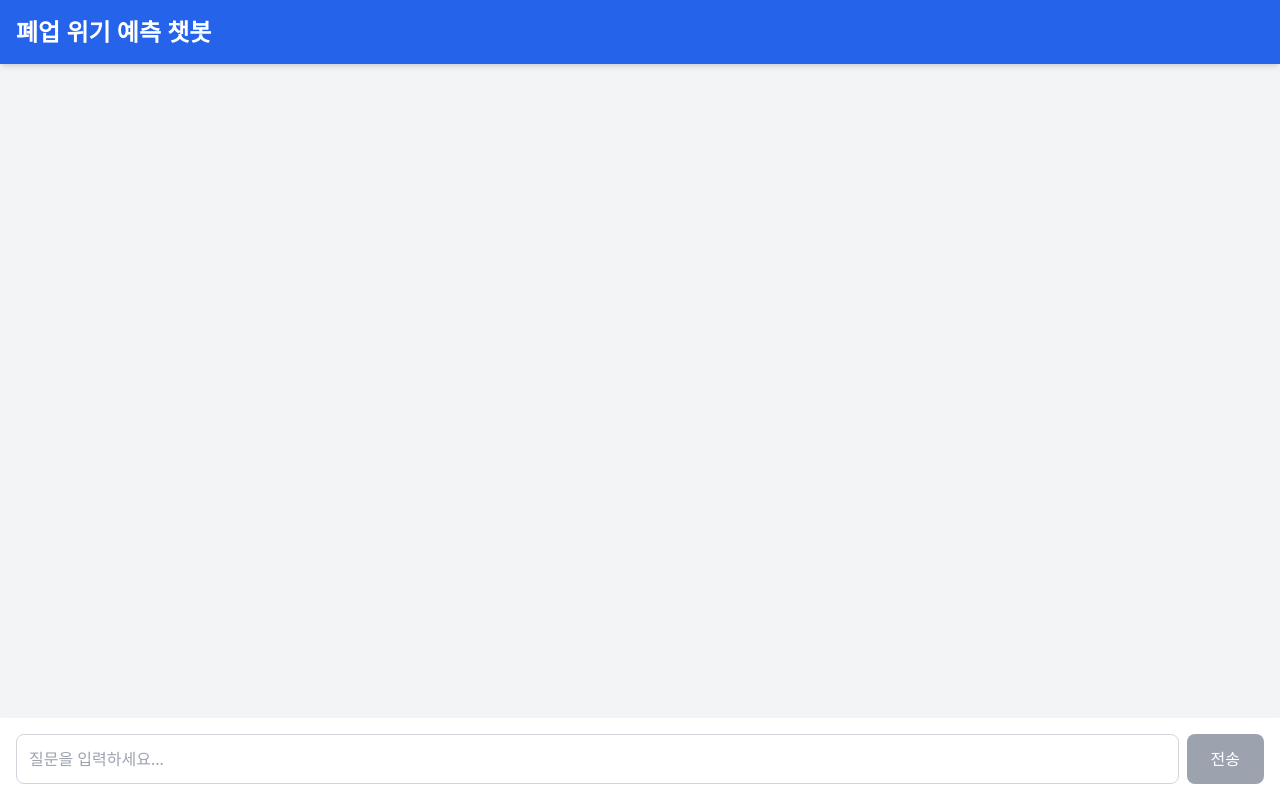
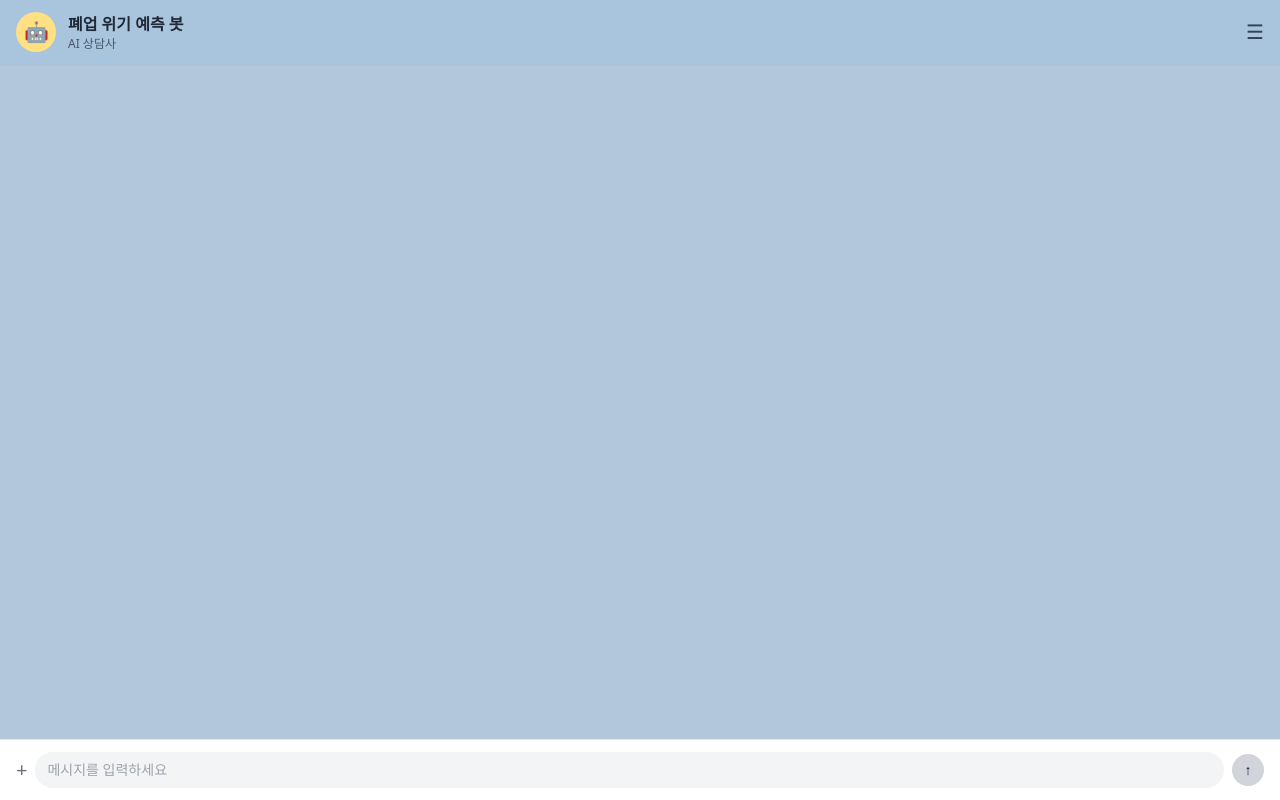
Before and after one commit to wonderfulawsome/Business-closure-prediction-RAG, a Next.js app in the folder frontend/: page / in a window 1280 px wide. Built offline with nearby package versions, Linux system fonts and the light colour scheme.

Commit message:
Update page.tsx

```diff
--- a/frontend/app/page.tsx
+++ b/frontend/app/page.tsx
@@ -45,54 +45,77 @@ export default function Home() {
   };
 
   return (
-    <div className="flex flex-col h-screen bg-gray-100">
-      <header className="bg-blue-600 text-white p-4 shadow-md">
-        <h1 className="text-2xl font-bold">폐업 위기 예측 챗봇</h1>
+    <div className="flex flex-col h-screen bg-[#B2C7D9]">
+      {/* 헤더 */}
+      <header className="bg-[#A8C5DD] px-4 py-3 flex items-center justify-between shadow-sm">
+        <div className="flex items-center gap-3">
+          <div className="w-10 h-10 bg-[#FFE082] rounded-full flex items-center justify-center text-xl">
+            🤖
+          </div>
+          <div>
+            <h1 className="text-gray-800 font-semibold">폐업 위기 예측 봇</h1>
+            <p className="text-xs text-gray-600">AI 상담사</p>
+          </div>
+        </div>
+        <div className="flex gap-3">
+          <button className="text-gray-700 text-xl">☰</button>
+        </div>
       </header>
 
-      <div className="flex-1 overflow-y-auto p-4 space-y-4">
+      {/* 메시지 영역 */}
+      <div className="flex-1 overflow-y-auto p-4 space-y-3">
         {messages.map((msg, idx) => (
           <div
             key={idx}
             className={`flex ${msg.role === 'user' ? 'justify-end' : 'justify-start'}`}
           >
+            {msg.role === 'assistant' && (
+              <div className="w-8 h-8 bg-[#FFE082] rounded-full flex items-center justify-center text-sm mr-2 flex-shrink-0">
+                🤖
+              </div>
+            )}
             <div
-              className={`max-w-[70%] p-3 rounded-lg ${
+              className={`max-w-[70%] px-4 py-2 rounded-2xl shadow-sm ${
                 msg.role === 'user'
-                  ? 'bg-blue-600 text-white'
-                  : 'bg-white text-gray-800 shadow'
+                  ? 'bg-[#FEE500] text-gray-800'
+                  : 'bg-white text-gray-800'
               }`}
             >
-              <p className="whitespace-pre-wrap">{msg.content}</p>
+              <p className="whitespace-pre-wrap text-sm leading-relaxed">{msg.content}</p>
             </div>
           </div>
         ))}
         {loading && (
           <div className="flex justify-start">
-            <div className="bg-white p-3 rounded-lg shadow">
-              <p className="text-gray-500">답변 생성 중...</p>
+            <div className="w-8 h-8 bg-[#FFE082] rounded-full flex items-center justify-center text-sm mr-2">
+              🤖
+            </div>
+            <div className="bg-white px-4 py-2 rounded-2xl shadow-sm">
+              <p className="text-gray-500 text-sm">답변 작성 중...</p>
             </div>
           </div>
         )}
       </div>
 
-      <div className="bg-white p-4 shadow-lg">
-        <div className="flex gap-2">
+      {/* 입력 영역 */}
+      <div className="bg-white px-4 py-3 shadow-lg border-t border-gray-200">
+        <div className="flex items-center gap-2">
+          <button className="text-gray-500 text-xl flex-shrink-0">+</button>
           <input
             type="text"
             value={input}
             onChange={(e) => setInput(e.target.value)}
-            onKeyPress={(e) => e.key === 'Enter' && sendMessage()}
-            placeholder="질문을 입력하세요..."
-            className="flex-1 p-3 border border-gray-300 rounded-lg focus:outline-none focus:ring-2 focus:ring-blue-600"
+            onKeyPress={(e) => e.key === 'Enter' && !loading && sendMessage()}
+            placeholder="메시지를 입력하세요"
+            className="flex-1 px-3 py-2 bg-gray-100 rounded-full focus:outline-none focus:ring-2 focus:ring-[#FEE500] text-sm"
             disabled={loading}
           />
           <button
             onClick={sendMessage}
             disabled={loading || !input.trim()}
-            className="px-6 py-3 bg-blue-600 text-white rounded-lg hover:bg-blue-700 disabled:bg-gray-400 disabled:cursor-not-allowed"
+            className="w-8 h-8 bg-[#FEE500] rounded-full flex items-center justify-center disabled:bg-gray-300 disabled:cursor-not-allowed flex-shrink-0"
           >
-            전송
+            <span className="text-gray-800 text-sm">↑</span>
           </button>
         </div>
       </div>
```
